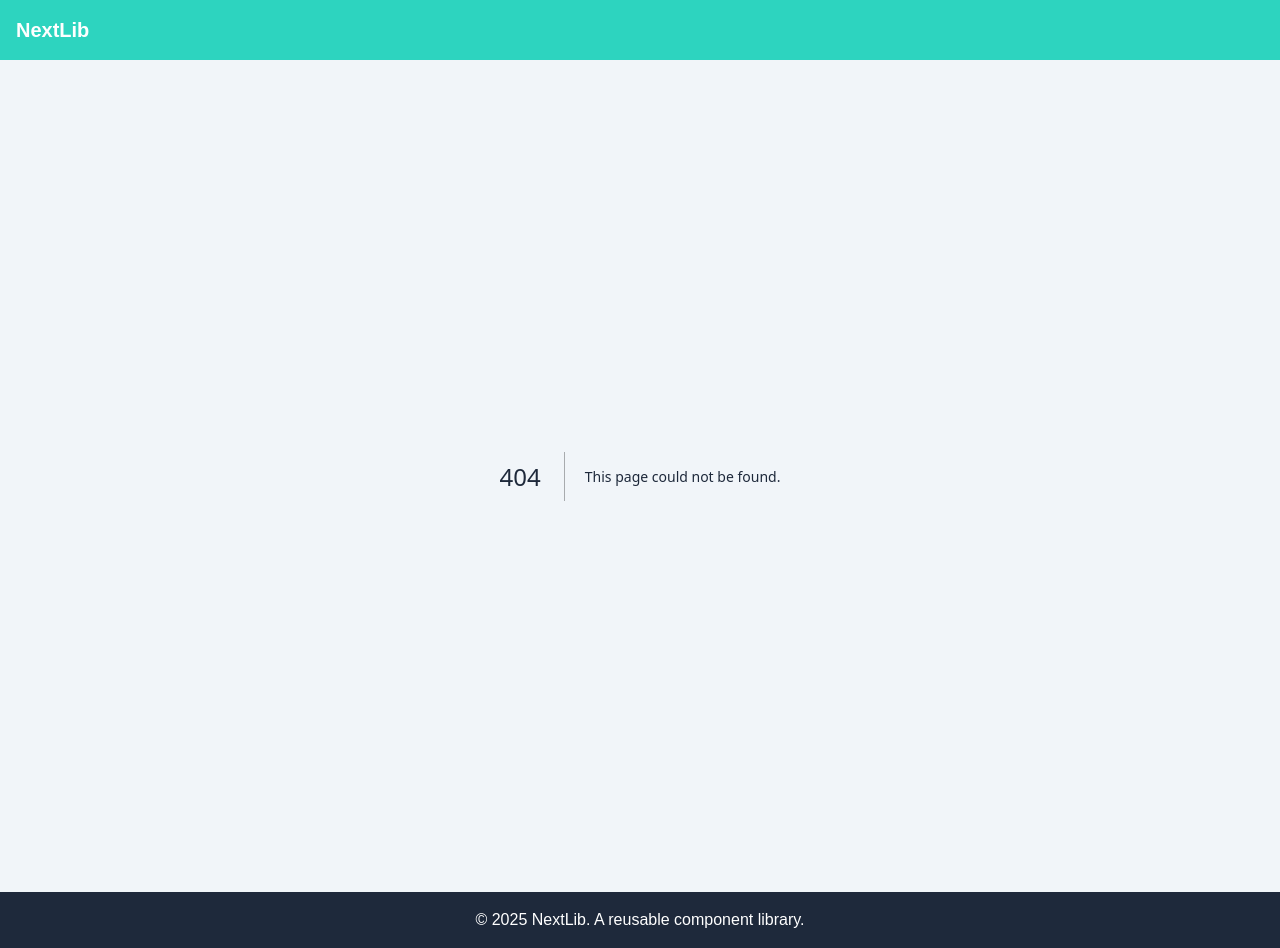
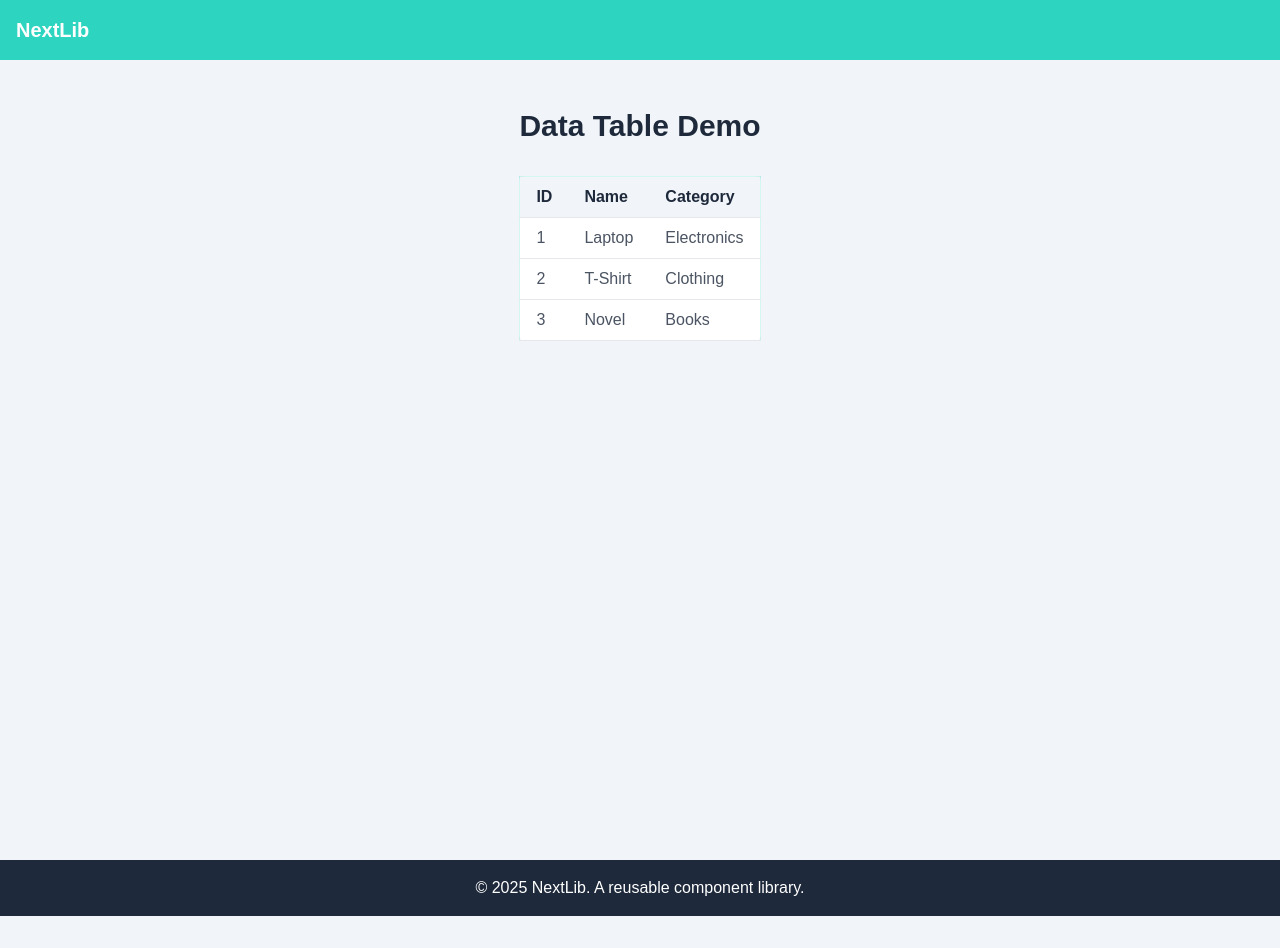
Before and after one commit to RajonDey/nextjs-component-library, a Next.js app: page /data-table in a window 1280 px wide. Before the commit this address had no page. After the commit the page ends 916 px from the top, so only its background shows below. Built offline with nearby package versions, Linux system fonts and the light colour scheme.

Commit message:
added data table component

```diff
--- /dev/null
+++ b/app/data-table/page.tsx
@@ -0,0 +1,27 @@
+// app/data-table/page.tsx
+"use client";
+
+import { DataTable } from "@/components";
+
+const dummyData = [
+  { id: 1, name: "Laptop", category: "Electronics" },
+  { id: 2, name: "T-Shirt", category: "Clothing" },
+  { id: 3, name: "Novel", category: "Books" },
+];
+
+const columns = [
+  { header: "ID", accessor: "id" },
+  { header: "Name", accessor: "name" },
+  { header: "Category", accessor: "category" },
+];
+
+export default function DataTablePage() {
+  return (
+    <div className="flex flex-col items-center space-y-8 py-8">
+      <h1 className="text-3xl font-bold text-brand-secondary">
+        Data Table Demo
+      </h1>
+      <DataTable data={dummyData} columns={columns} />
+    </div>
+  );
+}
--- /dev/null
+++ b/components/data-table/DataTable.tsx
@@ -0,0 +1,48 @@
+// components/data-table/DataTable.tsx
+import React from "react";
+
+type Column<T> = {
+  header: string;
+  accessor: keyof T | ((item: T) => string | number);
+};
+
+type DataTableProps<T> = {
+  data: T[];
+  columns: Column<T>[];
+};
+
+const DataTable = <T,>({ data, columns }: DataTableProps<T>) => {
+  return (
+    <div className="overflow-x-auto">
+      <table className="min-w-full bg-white border border-brand-primary/20 rounded-md">
+        <thead>
+          <tr className="bg-brand-bg text-brand-secondary">
+            {columns.map((col) => (
+              <th key={col.header} className="px-4 py-2 border-b text-left">
+                {col.header}
+              </th>
+            ))}
+          </tr>
+        </thead>
+        <tbody>
+          {data.map((item, index) => (
+            <tr key={index} className="hover:bg-brand-bg/50">
+              {columns.map((col) => (
+                <td
+                  key={col.header}
+                  className="px-4 py-2 border-b text-brand-secondary/80"
+                >
+                  {typeof col.accessor === "function"
+                    ? col.accessor(item)
+                    : item[col.accessor]}
+                </td>
+              ))}
+            </tr>
+          ))}
+        </tbody>
+      </table>
+    </div>
+  );
+};
+
+export default DataTable;
--- /dev/null
+++ b/components/index.tsx
@@ -0,0 +1 @@
+export { default as DataTable } from "./data-table/DataTable";
```
Also changed, not shown: 1 other file (tests, documents, lock files or other folders).
